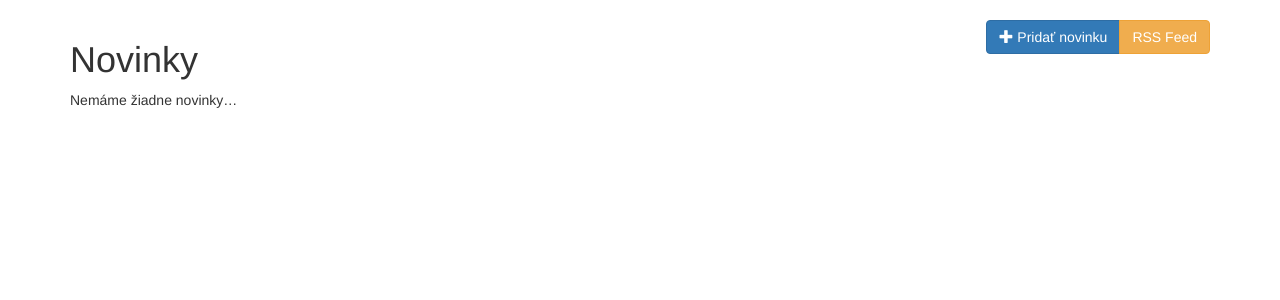
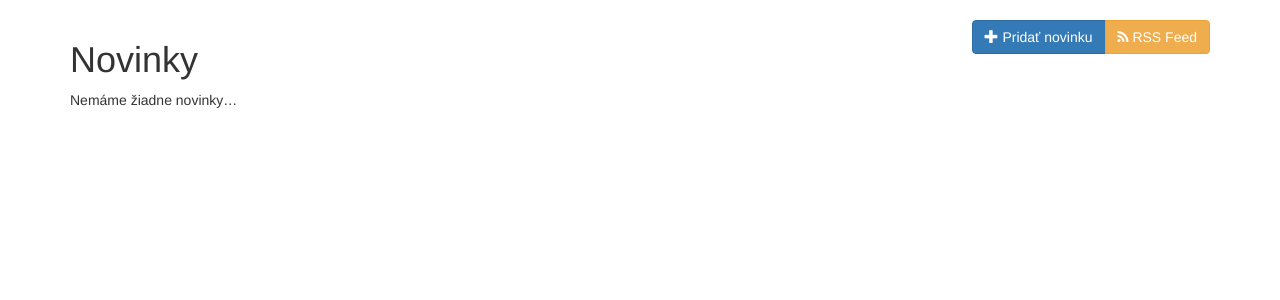
Before and after one commit to trojsten/news, a Django app: page /strana/1/ in a window 1280 px wide. Shown: the part 52-352 px from the top of the page. Run offline with Django 3.2, Linux system fonts and the light colour scheme; the visitor is signed in with stand-in values (Sample User, id 1); data that the repository does not hold is empty; some libraries are stand-ins or nearby versions.

Commit message:
added font awesome

```diff
--- a/example/templates/news/base.html
+++ b/example/templates/news/base.html
@@ -16,8 +16,8 @@
   {% block css %}
   <!-- Latest compiled and minified CSS -->
   <link rel="stylesheet" href="https://maxcdn.bootstrapcdn.com/bootstrap/3.3.6/css/bootstrap.min.css" integrity="sha384-1q8mTJOASx8j1Au+a5WDVnPi2lkFfwwEAa8hDDdjZlpLegxhjVME1fgjWPGmkzs7" crossorigin="anonymous">
+  <link href="https://maxcdn.bootstrapcdn.com/font-awesome/4.6.3/css/font-awesome.min.css" rel="stylesheet" integrity="sha384-T8Gy5hrqNKT+hzMclPo118YTQO6cYprQmhrYwIiQ/3axmI1hQomh7Ud2hPOy8SP1" crossorigin="anonymous">
   <!-- Your stuff: Third-party css libraries go here -->
-
   {% endblock %}
 </head>
 
```
